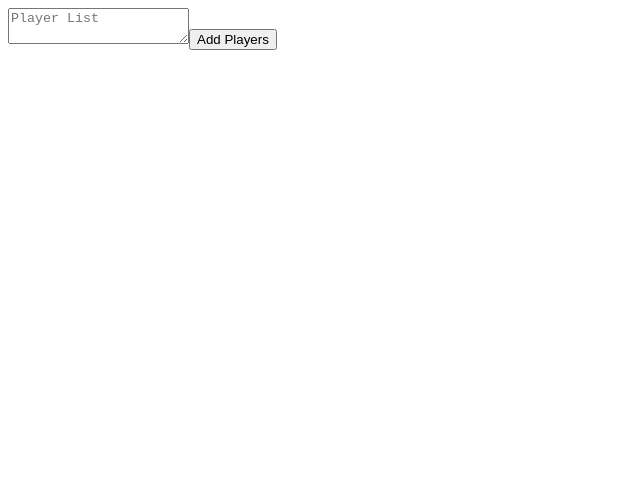
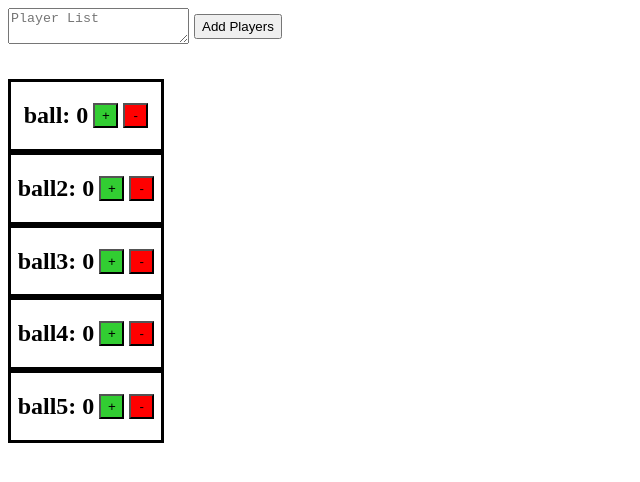
Before and after one commit to Uribouz/playground, an Angular app in the folder badminton-matching-app/: page / in a window 1280 px wide. Shown: the top 482 px of the page, without its empty margins (0-640 px from the left). Built offline with nearby package versions, Linux system fonts and the light colour scheme.

Commit message:
feat: new add/subtract button (WIP)

```diff
--- a/badminton-matching-app/src/app/app.component.ts
+++ b/badminton-matching-app/src/app/app.component.ts
@@ -4,7 +4,7 @@ import { PlayerListComponent } from './player-list/player-list.component';
 @Component({
   selector: 'app-root',
   standalone: true,
-  imports: [RouterOutlet, PlayerListComponent],
+  imports: [RouterOutlet],
   templateUrl: './app.component.html',
   styleUrl: './app.component.css',
 })
--- a/badminton-matching-app/src/app/player-list/player-list.component.css
+++ b/badminton-matching-app/src/app/player-list/player-list.component.css
@@ -0,0 +1,34 @@
+.inputContainer {
+  display: flex;
+  gap: 5px;
+  align-items: center;
+  margin-bottom: 35px;
+}
+
+.playerListContainer {
+  display: flex;
+}
+
+.playerContainer {
+  display: flex;
+  gap: 5px;
+  align-items: center;
+  justify-content: center;
+  width: 150px;
+  border: solid;
+}
+
+.btn {
+  height: 25px;
+  width: auto;
+}
+.btn-small {
+  height: 25px;
+  width: 25px;
+}
+.btn-add {
+  background-color: limegreen;
+}
+.btn-subtract {
+  background-color: red;
+}
--- a/badminton-matching-app/src/app/player-list/player-list.component.html
+++ b/badminton-matching-app/src/app/player-list/player-list.component.html
@@ -1,10 +1,24 @@
-<div>
-  <div *ngFor="let player of playersMap | keyvalue">
-    <h2>Name: {{ player.key }}</h2>
-    <h3>Total Rounds Played: {{ player.value.totalRoundsPlayed }}</h3>
-    <h3>Total Rounds Wons: {{ player.value.totalRoundsWon }}</h3>
+<div class="body">
+  <div class="inputContainer">
+    <textarea #playerList placeholder="Player List"></textarea>
+    <button class="btn" (click)="addPlayerList(playerList.value)">
+      Add Players
+    </button>
   </div>
 
-  <textarea #playerList placeholder="Player List"></textarea>
-  <button (click)="addPlayerList(playerList.value)">Add Players</button>
+  <div class="playerListContainer" *ngFor="let player of playersMap | keyvalue">
+    <div class="playerContainer">
+      <h2>{{ player.key }}: {{ player.value.totalRoundsPlayed }}</h2>
+      <button class="btn-small btn-add" (click)="addRoundsPlayed(player.key)">
+        +
+      </button>
+      <button
+        class="btn-small btn-subtract"
+        (click)="subtractRoundsPlayed(player.key)"
+      >
+        -
+      </button>
+    </div>
+    <!-- <h3>Total Rounds Wons: {{ player.value.totalRoundsWon }}</h3> -->
+  </div>
 </div>
--- a/badminton-matching-app/src/app/player-list/player-list.component.ts
+++ b/badminton-matching-app/src/app/player-list/player-list.component.ts
@@ -9,7 +9,16 @@ import { CommonModule } from '@angular/common';
   styleUrl: './player-list.component.css',
 })
 export class PlayerListComponent {
-  playersMap = new Map();
+  // playersMap = new Map();
+  //! MockData
+  playersMap = new Map([
+    ['ball', new Player('ball')],
+    ['ball2', new Player('ball')],
+    ['ball3', new Player('ball')],
+    ['ball4', new Player('ball')],
+    ['ball5', new Player('ball')],
+  ]);
+
   addPlayerList(newPlayers: string) {
     // const oldPlayers = Array.from(this.playersMap, ([value]) => value);
     // console.log('oldPlayers: ' + oldPlayers);
@@ -21,4 +30,24 @@ export class PlayerListComponent {
       }
     });
   }
+
+  addRoundsPlayed(playerName: string) {
+    console.log('addRoundsPlayed: ' + playerName);
+    let player = this.playersMap.get(playerName);
+    if (!player) {
+      return;
+    }
+    player.totalRoundsPlayed++;
+    this.playersMap.set(playerName, player);
+  }
+
+  subtractRoundsPlayed(playerName: string) {
+    console.log('subtractRoundsPlayed: ' + playerName);
+    let player = this.playersMap.get(playerName);
+    if (!player) {
+      return;
+    }
+    player.totalRoundsPlayed--;
+    this.playersMap.set(playerName, player);
+  }
 }
```
